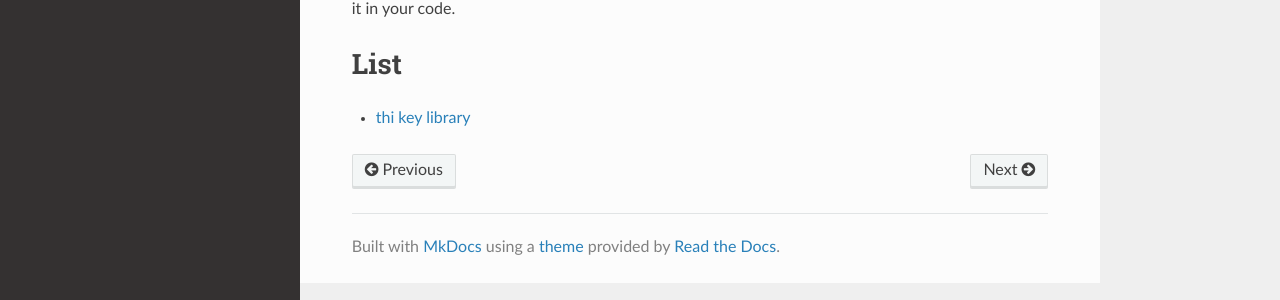
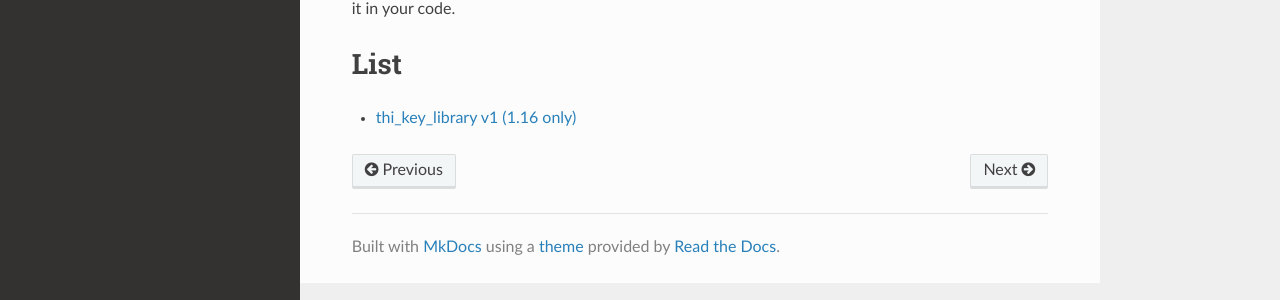
Before and after one commit to MisionThi/thi-origins-stuff, an MkDocs documentation site: the page built from docs/libraries.md, in a window 1280 px wide. Shown: the part 230-530 px from the top of the page. Built offline with MkDocs 1.6.1, drawn with Linux system fonts in a browser that asks for light colours; nearby versions of some CDN libraries.

Commit message:
Update libraries.md

```diff
--- a/docs/libraries.md
+++ b/docs/libraries.md
@@ -10,4 +10,4 @@ A library is a piece of code that's written by someone with the intent to make c
 This way you will be able to implement more advanced things in your datapack since the code is already written and you only need to implement it in your code.
 
 # List
-* [thi key library](libraries/thi_key_lib_v1/thi_key_library.md)
+* [thi_key_library v1 (1.16 only)](libraries/thi_key_lib_v1/thi_key_library.md)
```
